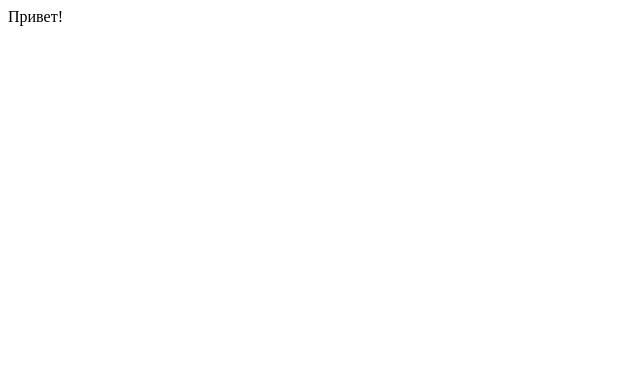
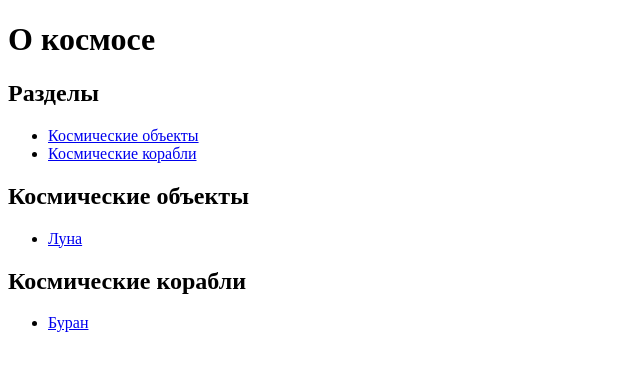
Before and after one commit to Patimat-Imanalieva/mushrooms, a website: page src/index.html in a window 1280 px wide. Shown: the whole page, without its empty margins (0-640 px from the left). Drawn offline with Linux system fonts and the light colour scheme.

Commit message:
Init commit

```diff
--- a/src/index.html
+++ b/src/index.html
@@ -1,11 +1,27 @@
 <!DOCTYPE html>
 <html lang="en">
-<head>
-    <meta charset="UTF-8">
-    <meta name="viewport" content="width=device-width, initial-scale=1.0">
+  <head>
+    <meta charset="UTF-8" />
+    <meta name="viewport" content="width=device-width, initial-scale=1.0" />
     <title>Document</title>
-</head>
-<body>
-    Привет!
-</body>
+    <!-- <analytics></analytics> -->
+  </head>
+  <body class="index">
+    <h1>О космосе</h1>
+    <h2>Разделы</h2>
+    <ul>
+      <li><a href="spaceobjects.html">Космические объекты</a></li>
+      <li><a href="spaceships.html">Космические корабли</a></li>
+    </ul>
+
+    <h2>Космические объекты</h2>
+    <ul>
+      <li><a href="spaceobjects/moon.html">Луна</a></li>
+    </ul>
+
+    <h2>Космические корабли</h2>
+    <ul>
+      <li><a href="spaceships/buran.html">Буран</a></li>
+    </ul>
+  </body>
 </html>
--- a/src/index.js
+++ b/src/index.js
@@ -1 +1,3 @@
-console.log('Yttttrrr')
+import './index.css'
+
+console.log('Yttttrrr fgt')
```
Also changed, not shown: package.json (+29 -4 lines), webpack.config.js (deleted, +0 -13 lines), 1 other file.
